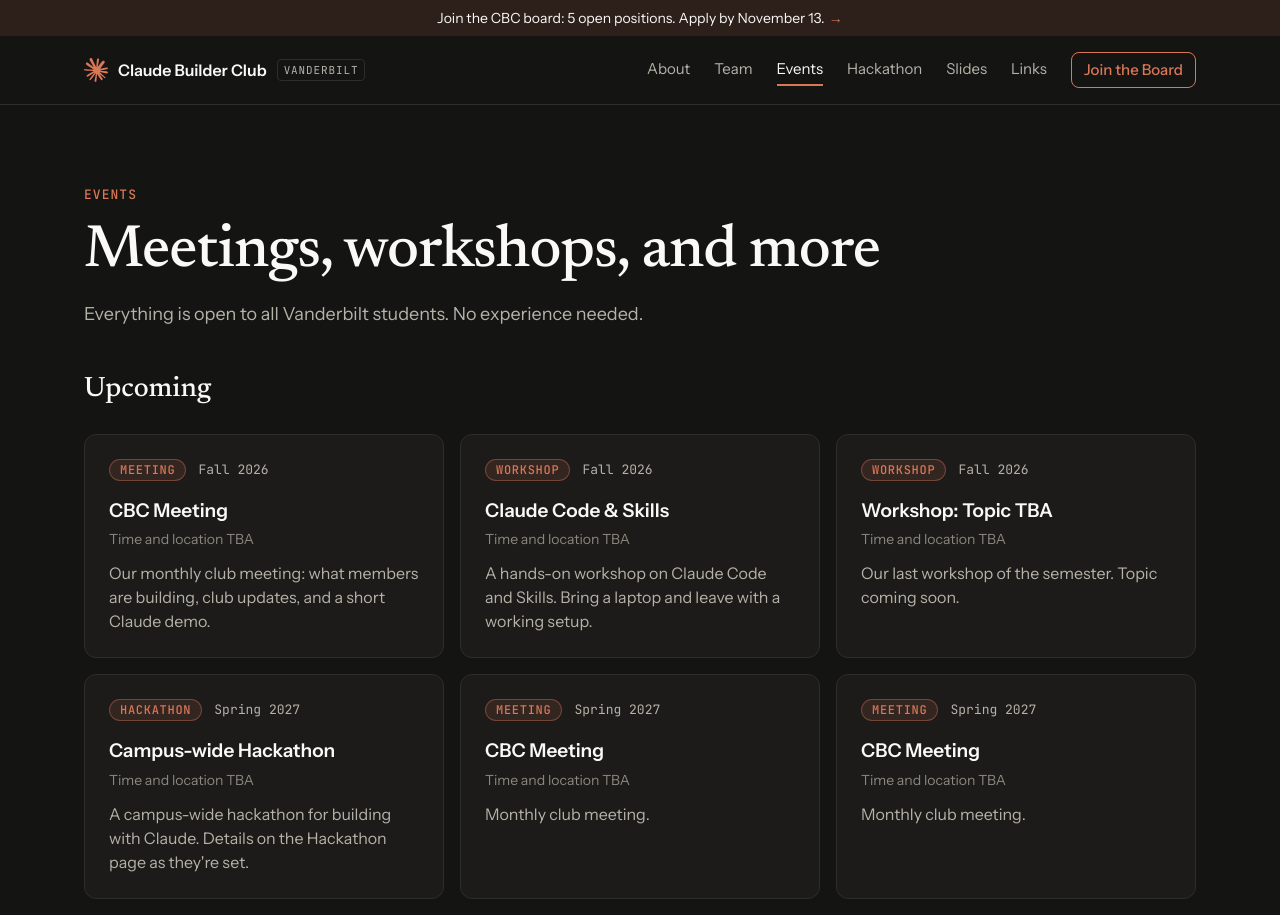
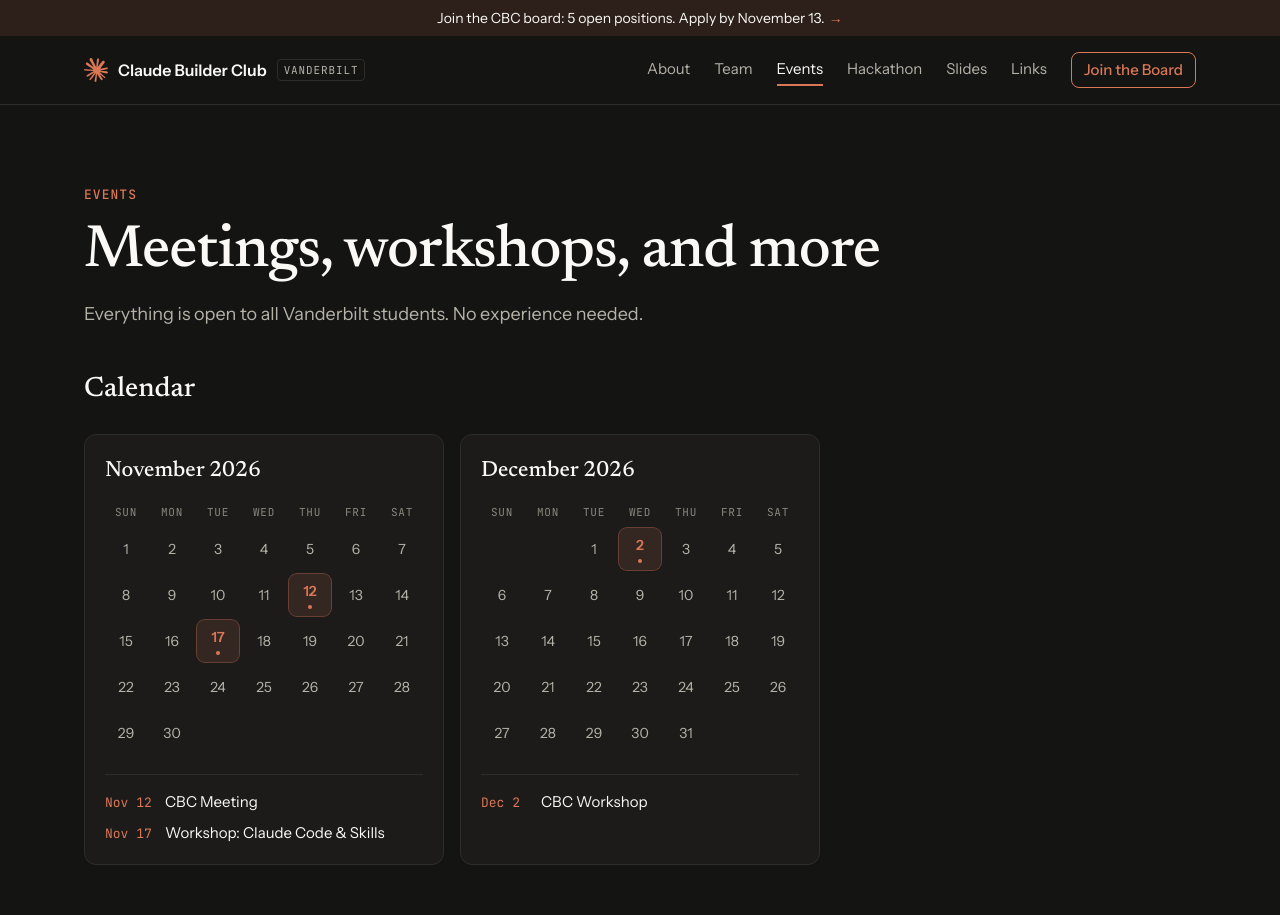
Before and after one commit to brianntangg/vanderbilt-cbc, a Next.js app: page /events in a window 1280 px wide. Shown: the top 915 px of the page. Built offline with nearby package versions, Linux system fonts and the light colour scheme.

Commit message:
Add event calendar to events page
Schedule the fall meetings and workshops on real dates, show them in a
month calendar above the upcoming list, and give each event card an
anchor id so calendar entries can link to it.

```diff
--- a/src/app/events/page.tsx
+++ b/src/app/events/page.tsx
@@ -1,3 +1,4 @@
+import { EventCalendar } from "@/components/EventCalendar";
 import { EventCard } from "@/components/EventCard";
 import { Section } from "@/components/Section";
 import { events } from "@/content/events";
@@ -22,7 +23,10 @@ export default function EventsPage() {
         title="Meetings, workshops, and more"
         intro="Everything is open to all Vanderbilt students. No experience needed."
       >
-        <h2 className="mb-6 font-display text-[28px] font-medium">Upcoming</h2>
+        <h2 className="mb-6 font-display text-[28px] font-medium">Calendar</h2>
+        <EventCalendar events={events} />
+
+        <h2 className="mt-14 mb-6 font-display text-[28px] font-medium">Upcoming</h2>
         {upcoming.length > 0 ? (
           <EventGrid>
             {upcoming.map((event) => (
--- a/src/components/Card.tsx
+++ b/src/components/Card.tsx
@@ -2,8 +2,9 @@ type CardProps = {
   children: React.ReactNode;
   className?: string;
   as?: "div" | "article" | "li";
+  id?: string;
 };
 
-export function Card({ children, className = "", as: Tag = "div" }: CardProps) {
-  return <Tag className={`rounded-xl border border-line bg-surface p-6 ${className}`}>{children}</Tag>;
+export function Card({ children, className = "", as: Tag = "div", id }: CardProps) {
+  return <Tag id={id} className={`rounded-xl border border-line bg-surface p-6 ${className}`}>{children}</Tag>;
 }
--- /dev/null
+++ b/src/components/EventCalendar.tsx
@@ -0,0 +1,131 @@
+import type { ClubEvent } from "@/content/events";
+import { isTbd, todayCentral } from "@/lib/dates";
+
+const WEEKDAYS = ["Sun", "Mon", "Tue", "Wed", "Thu", "Fri", "Sat"];
+
+type Month = { year: number; month: number }; // month is 0-based
+
+function monthKey(iso: string): string {
+  return iso.slice(0, 7);
+}
+
+/** Every month that has at least one dated event, in order. */
+function monthsWithEvents(events: ClubEvent[]): Month[] {
+  const keys = [...new Set(events.filter((e) => !isTbd(e)).map((e) => monthKey(e.date)))].sort();
+  return keys.map((key) => {
+    const [year, month] = key.split("-").map(Number);
+    return { year, month: month - 1 };
+  });
+}
+
+function pad(n: number): string {
+  return String(n).padStart(2, "0");
+}
+
+export function EventCalendar({ events, today = todayCentral() }: { events: ClubEvent[]; today?: string }) {
+  const months = monthsWithEvents(events);
+  if (months.length === 0) return null;
+
+  const byDate = new Map<string, ClubEvent[]>();
+  for (const event of events) {
+    if (isTbd(event)) continue;
+    byDate.set(event.date, [...(byDate.get(event.date) ?? []), event]);
+  }
+
+  return (
+    <div className="grid gap-4 [grid-template-columns:repeat(auto-fill,minmax(min(100%,340px),1fr))]">
+      {months.map((m) => (
+        <MonthGrid key={`${m.year}-${m.month}`} {...m} byDate={byDate} today={today} />
+      ))}
+    </div>
+  );
+}
+
+function MonthGrid({
+  year,
+  month,
+  byDate,
+  today,
+}: Month & { byDate: Map<string, ClubEvent[]>; today: string }) {
+  const first = new Date(Date.UTC(year, month, 1));
+  const daysInMonth = new Date(Date.UTC(year, month + 1, 0)).getUTCDate();
+  const leading = first.getUTCDay();
+  const label = new Intl.DateTimeFormat("en-US", { timeZone: "UTC", month: "long", year: "numeric" }).format(first);
+
+  const cells: (number | null)[] = [
+    ...Array<null>(leading).fill(null),
+    ...Array.from({ length: daysInMonth }, (_, i) => i + 1),
+  ];
+  while (cells.length % 7 !== 0) cells.push(null);
+
+  return (
+    <section aria-label={label} className="rounded-xl border border-line bg-surface p-5">
+      <h3 className="font-display text-[22px] font-medium">{label}</h3>
+      <div className="mt-4 grid grid-cols-7 gap-1 text-center">
+        {WEEKDAYS.map((d) => (
+          <div key={d} aria-hidden="true" className="pb-1 font-mono text-[11px] uppercase tracking-[0.06em] text-subtle">
+            {d}
+          </div>
+        ))}
+        {cells.map((day, i) => {
+          if (day === null) return <div key={`empty-${i}`} aria-hidden="true" />;
+          const iso = `${year}-${pad(month + 1)}-${pad(day)}`;
+          const dayEvents = byDate.get(iso) ?? [];
+          const isToday = iso === today;
+          const isPast = iso < today;
+
+          if (dayEvents.length === 0) {
+            return (
+              <div
+                key={iso}
+                aria-hidden="true"
+                className={`flex aspect-square items-center justify-center rounded-lg text-sm ${
+                  isToday ? "border border-muted text-ink" : "text-muted"
+                }`}
+              >
+                {day}
+              </div>
+            );
+          }
+
+          const titles = dayEvents.map((e) => e.title).join(", ");
+          return (
+            <a
+              key={iso}
+              href={`#${dayEvents[0].id}`}
+              title={titles}
+              className={`group flex aspect-square flex-col items-center justify-center gap-1 rounded-lg text-sm font-semibold transition-colors ${
+                isPast
+                  ? "bg-surface-2 text-muted hover:text-ink"
+                  : "bg-accent-soft text-accent ring-1 ring-accent/40 hover:bg-accent hover:text-bg"
+              }`}
+            >
+              <span>{day}</span>
+              <span aria-hidden="true" className="size-1 rounded-full bg-current" />
+              <span className="sr-only">: {titles}</span>
+            </a>
+          );
+        })}
+      </div>
+      <ul className="mt-5 space-y-2 border-t border-line pt-4">
+        {[...byDate.entries()]
+          .filter(([iso]) => iso.startsWith(`${year}-${pad(month + 1)}`))
+          .sort(([a], [b]) => a.localeCompare(b))
+          .flatMap(([iso, evs]) =>
+            evs.map((e) => (
+              <li key={e.id} className="flex items-baseline gap-3 text-[15px]">
+                <time dateTime={iso} className="w-12 shrink-0 font-mono text-[13px] text-accent">
+                  {new Intl.DateTimeFormat("en-US", { timeZone: "UTC", month: "short", day: "numeric" }).format(
+                    new Date(`${iso}T12:00:00Z`),
+                  )}
+                </time>
+                <a href={`#${e.id}`} className="text-ink transition-colors hover:text-accent">
+                  {e.title}
+                </a>
+              </li>
+            )),
+          )}
+      </ul>
+    </section>
+  );
+}
--- a/src/components/EventCard.tsx
+++ b/src/components/EventCard.tsx
@@ -17,7 +17,7 @@ export function EventCard({ event }: { event: ClubEvent }) {
   const details = [event.time, event.location].filter(Boolean);
 
   return (
-    <Card as="article" className="flex flex-col">
+    <Card as="article" id={event.id} className="flex scroll-mt-24 flex-col">
       <div className="flex flex-wrap items-center gap-3">
         <Pill>{typeLabels[event.type]}</Pill>
         <p className="font-mono text-[13px] text-muted">
--- a/src/content/events.ts
+++ b/src/content/events.ts
@@ -19,29 +19,26 @@ export type ClubEvent = {
 
 export const events: ClubEvent[] = [
   {
-    id: "fall-2026-meeting",
+    id: "2026-11-12-meeting",
     title: "CBC Meeting",
     type: "meeting",
-    date: "TBD",
-    term: "Fall 2026",
+    date: "2026-11-12",
     description:
       "Our monthly club meeting: what members are building, club updates, and a short Claude demo.",
   },
   {
-    id: "fall-2026-claude-code-skills",
-    title: "Claude Code & Skills",
+    id: "2026-11-17-claude-code-skills",
+    title: "Workshop: Claude Code & Skills",
     type: "workshop",
-    date: "TBD",
-    term: "Fall 2026",
+    date: "2026-11-17",
     description:
       "A hands-on workshop on Claude Code and Skills. Bring a laptop and leave with a working setup.",
   },
   {
-    id: "fall-2026-workshop",
-    title: "Workshop: Topic TBA",
+    id: "2026-12-02-workshop",
+    title: "CBC Workshop",
     type: "workshop",
-    date: "TBD",
-    term: "Fall 2026",
+    date: "2026-12-02",
     description: "Our last workshop of the semester. Topic coming soon.",
   },
   {
```
